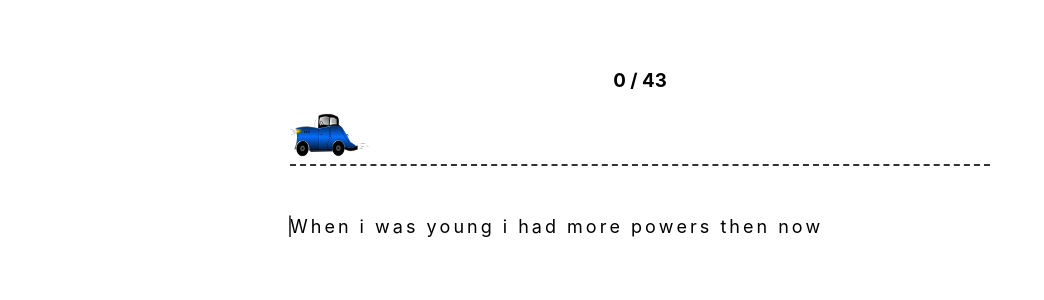
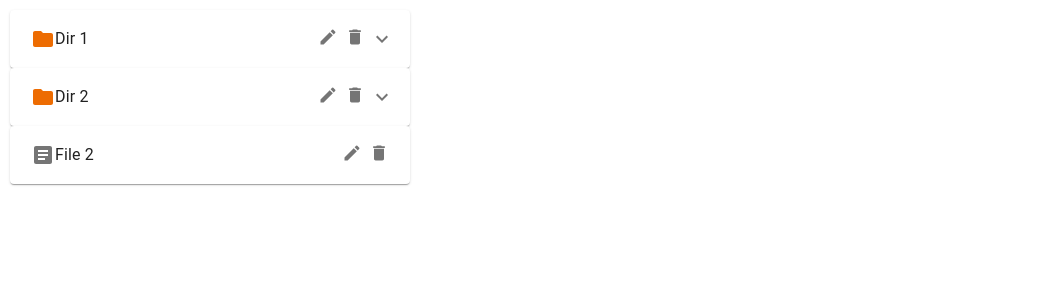
Before and after one commit to yyersultan29/MY-APP, a React (Create React App) app: page / in a window 1280 px wide. Shown: the top 300 px of the page, without its empty margins (0-1044 px from the left). Built offline with nearby package versions, Linux system fonts and the light colour scheme.

Commit message:
file structure added

```diff
--- a/package.json
+++ b/package.json
@@ -3,6 +3,10 @@
   "version": "0.1.0",
   "private": true,
   "dependencies": {
+    "@emotion/react": "^11.11.1",
+    "@emotion/styled": "^11.11.0",
+    "@mui/icons-material": "^5.14.16",
+    "@mui/material": "^5.14.16",
     "@reduxjs/toolkit": "^1.9.5",
     "@testing-library/jest-dom": "^5.16.4",
     "@testing-library/react": "^13.0.1",
--- a/src/App.tsx
+++ b/src/App.tsx
@@ -1,9 +1,9 @@
-import { TypeRacer } from "./components/TypeRacer/TypeRacer"
+import { FileStructure } from "./components/FileStructure/FileStructure"
 
 function App() {
 
   return <div>
-    <TypeRacer />
+    <FileStructure />
   </div>
 }
 
--- /dev/null
+++ b/src/components/FileStructure/FileStructure.tsx
@@ -0,0 +1,114 @@
+import { useState } from "react"
+
+import { Accordion, AccordionDetails, AccordionSummary, Box, Typography } from "@mui/material";
+
+import { initialData } from "./constants"
+import FolderIcon from '@mui/icons-material/Folder';
+import ArticleIcon from '@mui/icons-material/Article';
+import DeleteIcon from '@mui/icons-material/Delete';
+import EditIcon from '@mui/icons-material/Edit';
+import ExpandMoreIcon from '@mui/icons-material/ExpandMore';
+
+export const FileStructure = () => {
+
+  const [treeData, setTreeData] = useState(initialData);
+
+  const handleEdit = (fileName: string, type: "folder" | "file") => {
+
+    const text = window.prompt();
+    const copy = [...treeData];
+
+    const helper = (treeData: any[]) => {
+      for (let i = 0; i < treeData.length; i++) {
+        const data = treeData[i];
+        if (data.name === fileName && data.type === type) {
+          treeData[i] = { ...treeData[i], name: text }
+          break;
+        } else {
+          data.children && helper(data.children);
+        }
+      }
+      return treeData;
+    }
+
+    setTreeData(helper(copy));
+  }
+
+  const handleDelete = (fileName: string, type: "folder" | "file") => {
+
+    const copy = [...treeData];
+
+    const helper = (treeData: any[]) => {
+      for (let i = 0; i < treeData.length; i++) {
+        const data = treeData[i];
+        if (data.name === fileName && data.type === type) {
+          treeData.splice(i, 1);
+          break;
+        } else {
+          data.children && helper(data.children);
+        }
+      }
+      return treeData;
+    }
+
+    setTreeData(helper(copy));
+
+  }
+
+  const renderData = (treeData: any[]) => {
+    return treeData.map(data => {
+      return (
+        <Box key={data.name} width={"100%"}>
+          <Box width="100%">
+            <Accordion sx={{ border: "none", outline: "none" }}>
+              {/* Parent */}
+              <AccordionSummary sx={{ border: 0, outline: "none" }} expandIcon={data.type === "folder" ? <ExpandMoreIcon /> : null}>
+                <Box width={"100%"} display="flex" justifyContent="space-between" alignSelf="end" p="5px" sx={{ ":hover": { backgroundColor: "silver" } }}>
+                  <Box width="100%" display="flex">
+                    {data.type === "folder" ? <FolderIcon color="warning" /> : <ArticleIcon color="action" />}
+                    <Typography>{data.name} </Typography>
+                  </Box>
+                  <Box display="flex" gap="7px">
+                    <EditIcon
+                      sx={{ cursor: "pointer" }}
+                      fontSize="small"
+                      color="action"
+                      onClick={() => handleEdit(data.name, data.type)}
+                    />
+
+                    <DeleteIcon
+                      sx={{ cursor: "pointer" }}
+                      fontSize="small"
+                      color="action"
+                      onClick={() => handleDelete(data.name, data.type)}
+                    />
+                  </Box>
+                </Box>
+              </AccordionSummary>
+
+
+              {/* Child render */}
+              {data.children ? <AccordionDetails sx={{ border: 0, outline: "none" }}>
+                <Box ml="20px">
+                  {renderData(data.children)}
+                </Box>
+              </AccordionDetails> : null}
+
+            </Accordion>
+
+
+
+          </Box>
+        </Box>
+      )
+    })
+  }
+
+  return (
+
+    <Box width={400} p="10px">
+      {renderData(treeData)}
+    </Box>
+
+  )
+}
--- /dev/null
+++ b/src/components/FileStructure/constants.ts
@@ -0,0 +1,56 @@
+export const initialData = [
+  {
+    name: "Dir 1",
+    type: "folder",
+    children: [
+      {
+        name: "Dir 1-1",
+        type: "folder",
+        children: [
+          {
+            name: "File 1-1-1",
+            type: "file",
+          },
+        ],
+      },
+      {
+        name: "File 1-2",
+        type: "file",
+      },
+      {
+        name: "Yersultan's folder",
+        type: "folder",
+        children: [
+          {
+            name: "yerosh",
+            type: "file",
+          },
+        ],
+      },
+    ],
+  },
+  {
+    name: "Dir 2",
+    type: "folder",
+    children: [
+      {
+        name: "Dir 2-1",
+        type: "folder",
+        children: [
+          {
+            name: "test",
+            type: "file",
+          },
+        ],
+      },
+      {
+        name: "File 2-2",
+        type: "file",
+      },
+    ],
+  },
+  {
+    name: "File 2",
+    type: "file",
+  },
+];
```
Also changed, not shown: 1 other file (tests, documents, lock files or other folders).
